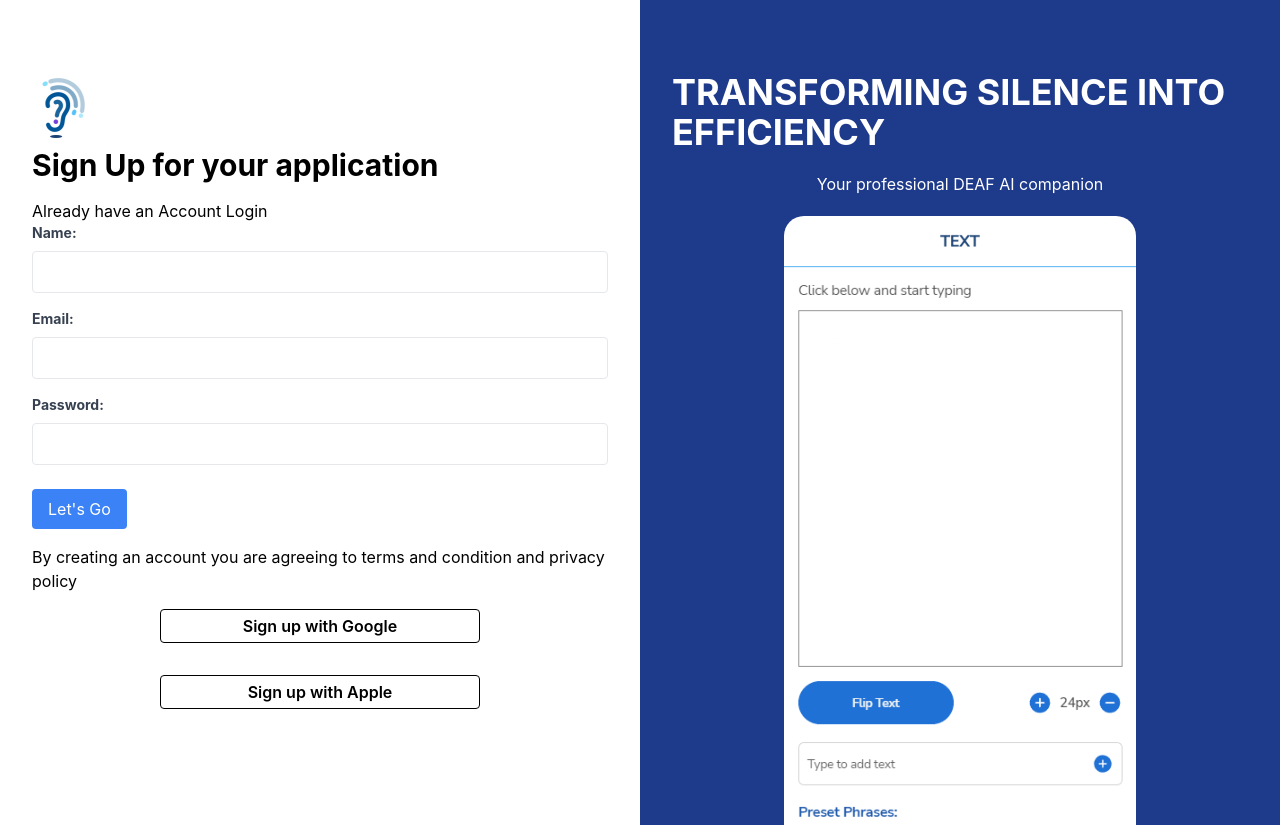
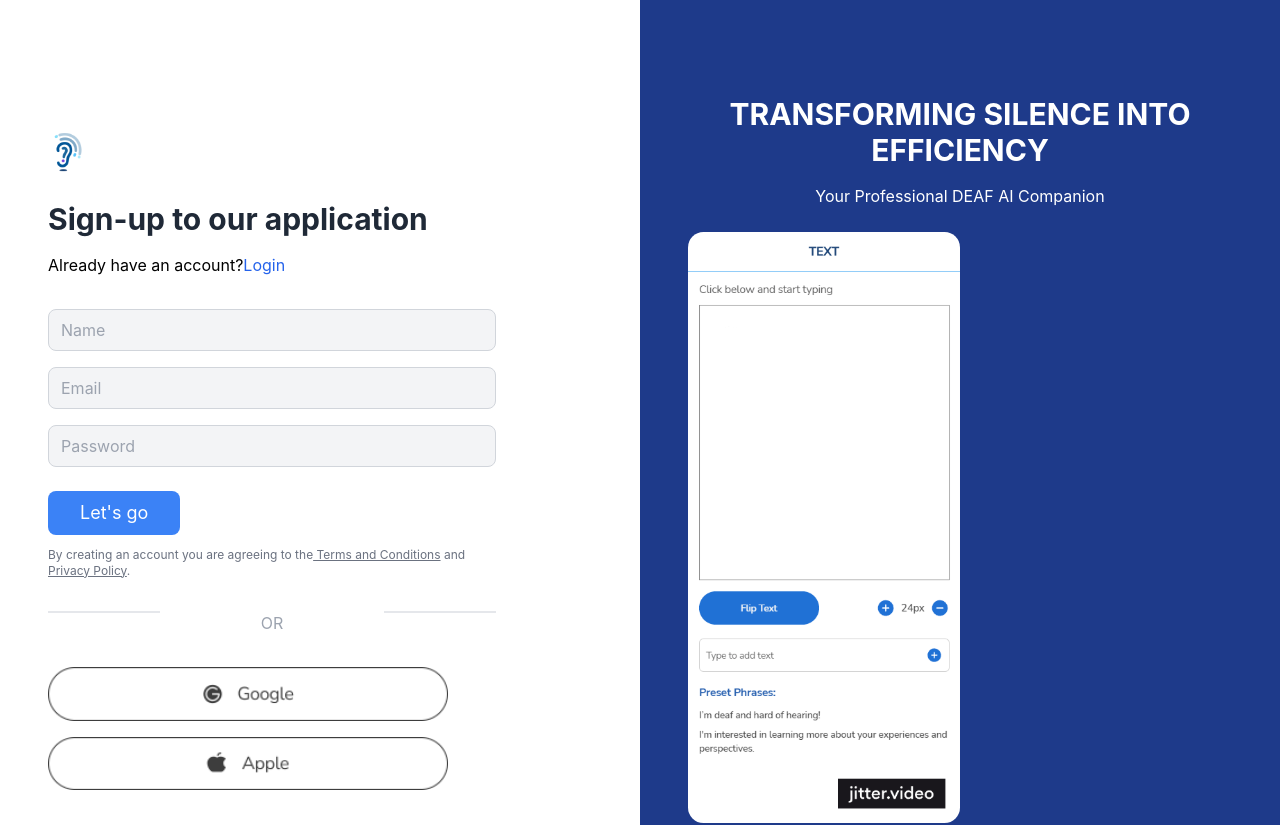
Before and after one commit to anaikarsaad/beaware, a React (Create React App) app: page /signup in a window 1280 px wide. Shown: the top 825 px of the page. Built offline with nearby package versions, Linux system fonts and the light colour scheme.

Commit message:
new styling and functional changes made

```diff
--- a/src/pages/Onboarding-page.tsx
+++ b/src/pages/Onboarding-page.tsx
@@ -5,7 +5,7 @@ import { getDatabase, ref, push } from 'firebase/database';
 import { app } from '../firebase'; // Assuming 'app' is your Firebase app instance
 
 const OnboardingPage: React.FC = () => {
-  const [color, setColor] = useState("f6f6f6");
+  const [color, setColor] = useState("");
   const [name, setName] = useState(""); // State for user name
   const [imageLink, setImageLink] = useState(""); // State for image link
   const [showColor, setShowColor] = useState(false);
--- a/src/pages/Sign-up-page.tsx
+++ b/src/pages/Sign-up-page.tsx
@@ -1,12 +1,12 @@
-//import React, { useState } from 'react';
-import LogoImage from '../images/Logo.png';
-import MainImage from '../images/Unnamed-file 1.svg';
-import MainPage from '../pages/Onboarding-page'
+import React, { useState, useEffect } from 'react';
 import { useNavigate } from 'react-router-dom';
-import { getDatabase, ref, push } from 'firebase/database';
-import { app, database } from '../firebase';
-import React, { useState, useEffect } from 'react';
-import { getAuth, createUserWithEmailAndPassword } from 'firebase/auth';
+import { getAuth, createUserWithEmailAndPassword, GoogleAuthProvider,  signInWithPopup,
+  OAuthProvider,  } from 'firebase/auth';
+import { app } from '../firebase'; // Ensure you have this Firebase configuration file
+import LogoImage from '../images/Logo.png'; // Update with your actual path
+import MainImage from '../images/Unnamed-file 1.svg'; // Update with your actual path
+import GoogleLogo from '../images/google-logo.png'; // Add your Google logo SVG path
+import AppleLogo from '../images/apple-logo.png';
 
 const SignUpPage: React.FC = () => {
   const [formData, setFormData] = useState({
@@ -14,133 +14,152 @@ const SignUpPage: React.FC = () => {
     email: '',
     password: '',
   });
-
-  const [userCreated, setUserCreated] = useState(false);  // New state
-
+  const [userCreated, setUserCreated] = useState(false);
   const navigate = useNavigate();
 
   useEffect(() => {
-    // Watch for changes in userCreated state
     if (userCreated) {
-      navigate('/onboarding');  // Navigate to onboarding page
+      navigate('/onboarding');
     }
   }, [userCreated, navigate]);
 
   const handleChange = (e: React.ChangeEvent<HTMLInputElement>) => {
-    setFormData({
-      ...formData,
-      [e.target.name]: e.target.value,
-    });
+    setFormData({ ...formData, [e.target.name]: e.target.value });
+  };
+  const handleGoogleSignup = async () => {
+    const auth = getAuth(app);
+    const provider = new GoogleAuthProvider();
+
+    try {
+      const result = await signInWithPopup(auth, provider);
+      // This gives you a Google Access Token. You can use it to access the Google API.
+      console.log(result.user);
+      navigate('/onboarding'); // Or your success route
+    } catch (error) {
+      console.error(error);
+    }
   };
 
-  const handleSubmit = async (e: React.FormEvent) => {
-    e.preventDefault();
-
+  const handleAppleSignup = async () => {
     const auth = getAuth(app);
+    const provider = new OAuthProvider('apple.com');
 
     try {
-      // Create user with email and password
-      const userCredential = await createUserWithEmailAndPassword(auth, formData.email, formData.password);
-
-      // User successfully created
-      const user = userCredential.user;
-      console.log('User created:', user);
-
-      // Set the userCreated state to trigger navigation
+      const result = await signInWithPopup(auth, provider);
+      // Signed in
+      console.log(result.user);
+      navigate('/onboarding'); // Or your success route
+    } catch (error) {
+      console.error(error);
+    }
+  };
+  const handleSubmit = async (e: React.FormEvent<HTMLFormElement>) => {
+    e.preventDefault();
+    const auth = getAuth(app);
+    try {
+      const userCredential = await createUserWithEmailAndPassword(
+        auth,
+        formData.email,
+        formData.password
+      );
+      console.log('User created:', userCredential.user);
       setUserCreated(true);
-    } catch (error: any) {
-      console.error('Error creating user:', error.message);
+    } catch (error) {
+      console.error('Error creating user:', error);
     }
   };
 
   return (
-    <div className="flex min-h-screen">
+    <div className="flex flex-col lg:flex-row min-h-screen">
       {/* Left Column */}
-      <div className="flex-1 p-8 text-red">
-        <img className="mt-10" src={LogoImage} alt="Description of the image" />
-        <h1 className="text-3xl font-bold mb-4">Sign Up for your application</h1>
-        <p>Already have an Account <a href="MainPage">Login</a></p>
+      <div className="w-full lg:w-1/2 flex flex-col justify-start lg:justify-center items-center lg:items-start px-6 lg:px-12 py-8 lg:py-12 lg:pt-24">
+        <img src={LogoImage} alt="Logo" className="h-12 mb-6" />
 
-        {/* Form */}
-        <form onSubmit={handleSubmit} className="mb-4">
+        <h1 className="text-2xl lg:text-3xl font-bold text-gray-800 mb-4">Sign-up to our application</h1>
+        <p className="mb-8">Already have an account?
+          <a href="/login" className="text-blue-600 hover:underline">Login</a>
+        </p>
+
+        <form onSubmit={handleSubmit} className="w-full max-w-md">
           <div className="mb-4">
-            <label htmlFor="name" className="block text-gray-700 text-sm font-bold mb-2">
-              Name:
-            </label>
             <input
               type="text"
               id="name"
               name="name"
               value={formData.name}
               onChange={handleChange}
-              className="w-full border rounded py-2 px-3"
+              placeholder="Name"
+              className="w-full bg-gray-100 rounded-lg border border-gray-300 focus:ring-blue-500 focus:border-blue-500 text-base outline-none text-gray-700 py-1 px-3 leading-8 transition-colors duration-200 ease-in-out"
               required
             />
           </div>
 
           <div className="mb-4">
-            <label htmlFor="email" className="block text-gray-700 text-sm font-bold mb-2">
-              Email:
-            </label>
             <input
               type="email"
               id="email"
               name="email"
               value={formData.email}
               onChange={handleChange}
-              className="w-full border rounded py-2 px-3"
+              placeholder="Email"
+              className="w-full bg-gray-100 rounded-lg border border-gray-300 focus:ring-blue-500 focus:border-blue-500 text-base outline-none text-gray-700 py-1 px-3 leading-8 transition-colors duration-200 ease-in-out"
               required
             />
           </div>
 
           <div className="mb-6">
-            <label htmlFor="password" className="block text-gray-700 text-sm font-bold mb-2">
-              Password:
-            </label>
             <input
               type="password"
               id="password"
               name="password"
               value={formData.password}
               onChange={handleChange}
-              className="w-full border rounded py-2 px-3"
+              placeholder="Password"
+              className="w-full bg-gray-100 rounded-lg border border-gray-300 focus:ring-blue-500 focus:border-blue-500 text-base outline-none text-gray-700 py-1 px-3 leading-8 transition-colors duration-200 ease-in-out"
               required
             />
           </div>
 
           <button
             type="submit"
-            className="bg-blue-500 text-white py-2 px-4 rounded hover:bg-blue-700 focus:outline-none focus:shadow-outline-blue active:bg-blue-800"
+            className="text-white bg-blue-500 border-0 py-2 px-8 focus:outline-none hover:bg-blue-600 rounded-lg text-lg"
           >
-            Let's Go
+            Let's go
           </button>
+
+          <div className="text-xs text-gray-500 mt-3">
+            By creating an account you are agreeing to the
+            <a href="/terms" className="underline text-gray-500"> Terms and Conditions</a> and
+            <a href="/privacy" className="underline text-gray-500"> Privacy Policy</a>.
+          </div>
         </form>
 
-        <p>By creating an account you are agreeing to <a href="MainPage">terms and condition</a>  and <a href="">privacy policy</a> </p>
-                {/* Buttons */}
-<div className="flex flex-col items-center mt-4">
-  <button className="bg-white text-black font-semibold py-1 px-2 border border-black rounded hover:bg-gray-800 hover:border-gray-800" style={{ width: '320px' }}>
-    Sign up with Google
-  </button>
-  <br />
-  <button className="bg-white text-black font-semibold mt-2 py-1 px-2 border border-black rounded hover:bg-gray-800 hover:border-gray-800" style={{ width: '320px' }}>
-    Sign up with Apple
-  </button>
-</div>
+        <div className="flex justify-between w-full max-w-md mt-8">
+          <hr className="w-1/4 border-t-2 border-gray-200"/>
+          <p className="text-center text-gray-400 uppercase px-3">or</p>
+          <hr className="w-1/4 border-t-2 border-gray-200"/>
+        </div>
 
-
+        <div className="flex flex-col justify-between  w-full max-w-xs mt-8 items-center" style={{ width: '25rem', maxWidth: '100%' }}>
+        <button onClick={handleGoogleSignup} className="w-full mb-4">
+          <img src={GoogleLogo} alt="Sign up with Google" className="w-full" />
+        </button>
+        <button onClick={handleAppleSignup} className="w-full">
+          <img src={AppleLogo} alt="Sign up with Apple" className="w-full" />
+        </button>
+      </div>
       </div>
 
       {/* Right Column */}
-      <div className="flex-1 bg-blue-900 p-8 ">
-        {/* Add content for the right column */}
-        <h1 className='text-4xl font-bold text-white mt-10'>TRANSFORMING SILENCE INTO EFFICIENCY</h1>
-        <p className='text-m text-white m-5 text-center' >Your professional DEAF AI companion</p>
-
-        <img className='mx-auto my-auto' src={MainImage} alt="Description of the image" />
-      </div>
+      <div className="w-full lg:w-1/2 bg-blue-900 flex justify-center items-center px-8 py-8 lg:px-12 lg:py-12 lg:pt-24">
+        <div className="text-center">
+          <h1 className="text-white text-2xl lg:text-3xl font-bold mb-4">TRANSFORMING SILENCE INTO EFFICIENCY</h1>
+          <p className="text-white mb-6">Your Professional DEAF AI Companion</p>
+          <img src={MainImage} alt="Main Illustration" className="w-3/4 lg:w-1/2 max-w-lg" style={{ maxWidth: '500px' }} />
+        </div>
+        </div>
     </div>
   );
-}
+};
 
 export default SignUpPage;
--- a/src/pages/login-page.tsx
+++ b/src/pages/login-page.tsx
@@ -1,9 +1,8 @@
-// Import necessary hooks and Firebase functions
 import React, { useState } from 'react';
 import { useNavigate } from 'react-router-dom';
 import { getAuth, signInWithEmailAndPassword } from 'firebase/auth';
-import LogoImage from '../images/Logo.png';
-import MainImage from '../images/Unnamed-file 1.svg';
+import LogoImage from '../images/Logo.png'; // Update with your actual path
+import MainImage from '../images/Unnamed-file 1.svg'; // Update with your actual path
 
 const LoginPage: React.FC = () => {
   const [loginData, setLoginData] = useState({
@@ -14,70 +13,62 @@ const LoginPage: React.FC = () => {
   const navigate = useNavigate();
 
   const handleChange = (e: React.ChangeEvent<HTMLInputElement>) => {
-    setLoginData({
-      ...loginData,
-      [e.target.name]: e.target.value,
-    });
+    setLoginData({ ...loginData, [e.target.name]: e.target.value });
   };
 
-  const handleSubmit = async (e: React.FormEvent) => {
+  const handleSubmit = async (e: React.FormEvent<HTMLFormElement>) => {
     e.preventDefault();
-
     const auth = getAuth();
 
     try {
-      // Sign in user with email and password
       await signInWithEmailAndPassword(auth, loginData.email, loginData.password);
       console.log('Login successful');
-      navigate('/');
+      navigate('/onboarding');
     } catch (error: any) {
       console.error('Error logging in:', error.message);
     }
   };
 
   return (
-    <div className="flex min-h-screen">
+    <div className="flex flex-col lg:flex-row min-h-screen items-center justify-center">
       {/* Left Column */}
-      <div className="flex-1 p-8">
-        <img className="mt-10" src={LogoImage} alt="Company Logo" />
-        <h1 className="text-3xl font-bold mb-4">Login to your account</h1>
-        <p>Don't have an account? <a href="/signup" className="text-blue-500 hover:text-blue-700">Sign up</a></p>
+      <div className="w-full lg:w-1/2 flex flex-col justify-center items-center px-6 lg:px-12">
+      <img src={LogoImage} alt="Logo" className="h-12 mb-6" />
+        <h1 className="text-2xl lg:text-3xl font-bold text-gray-800 mb-4">Login to your account</h1>
+        <p className="mb-8">Don't have an account?
+          <a href="/signup" className="text-blue-600 hover:underline">Sign up</a>
+        </p>
 
-        {/* Form */}
-        <form onSubmit={handleSubmit} className="mb-4">
+        <form onSubmit={handleSubmit} className="w-full max-w-md">
           <div className="mb-4">
-            <label htmlFor="email" className="block text-gray-700 text-sm font-bold mb-2">
-              Email:
-            </label>
             <input
               type="email"
               id="email"
               name="email"
               value={loginData.email}
               onChange={handleChange}
-              className="shadow appearance-none border rounded w-full py-2 px-3 text-gray-700 leading-tight focus:outline-none focus:shadow-outline"
+              placeholder="Email"
+              className="w-full bg-gray-100 rounded-lg border border-gray-300 focus:ring-blue-500 focus:border-blue-500 text-base outline-none text-gray-700 py-1 px-3 leading-8 transition-colors duration-200 ease-in-out"
               required
             />
           </div>
 
           <div className="mb-6">
-            <label htmlFor="password" className="block text-gray-700 text-sm font-bold mb-2">
-              Password:
-            </label>
             <input
               type="password"
               id="password"
               name="password"
               value={loginData.password}
               onChange={handleChange}
-              className="shadow appearance-none border rounded w-full py-2 px-3 text-gray-700 mb-3 leading-tight focus:outline-none focus:shadow-outline"
+              placeholder="Password"
+              className="w-full bg-gray-100 rounded-lg border border-gray-300 focus:ring-blue-500 focus:border-blue-500 text-base outline-none text-gray-700 py-1 px-3 leading-8 transition-colors duration-200 ease-in-out"
               required
             />
           </div>
 
           <button
             type="submit"
-            className="bg-blue-500 hover:bg-blue-700 text-white font-bold py-2 px-4 rounded focus:outline-none focus:shadow-outline"
+            className="text-white bg-blue-600 border-0 py-2 px-8 focus:outline-none hover:bg-blue-700 rounded-lg text-lg"
           >
             Login
           </button>
@@ -85,10 +76,18 @@ const LoginPage: React.FC = () => {
       </div>
 
       {/* Right Column */}
-      <div className="flex-1 bg-blue-900 p-8 text-white">
-        <h1 className='text-4xl font-bold mt-10'>WELCOME BACK</h1>
-        <p className='text-m m-5 text-center'>Connect to your professional DEAF AI companion</p>
-        <img className='mx-auto my-auto' src={MainImage} alt="Inspirational Visual" />
+      <div className="w-full lg:w-1/2 bg-blue-900">
+        <div className="flex items-center justify-center h-full p-8">
+          <img
+            src={MainImage}
+            alt="Inspirational Visual"
+            className="lg:max-w-lg lg:max-h-full" // Adjusted size
+          />
+        </div>
+        <div className="absolute bottom-0 left-0 p-8 text-white">
+          <h1 className="text-3xl font-bold mb-4">WELCOME BACK</h1>
+          <p>Connect to your professional DEAF AI companion</p>
+        </div>
       </div>
     </div>
   );
```
Also changed, not shown: src/images/apple-logo.png (added), src/images/google-logo.png (added).
